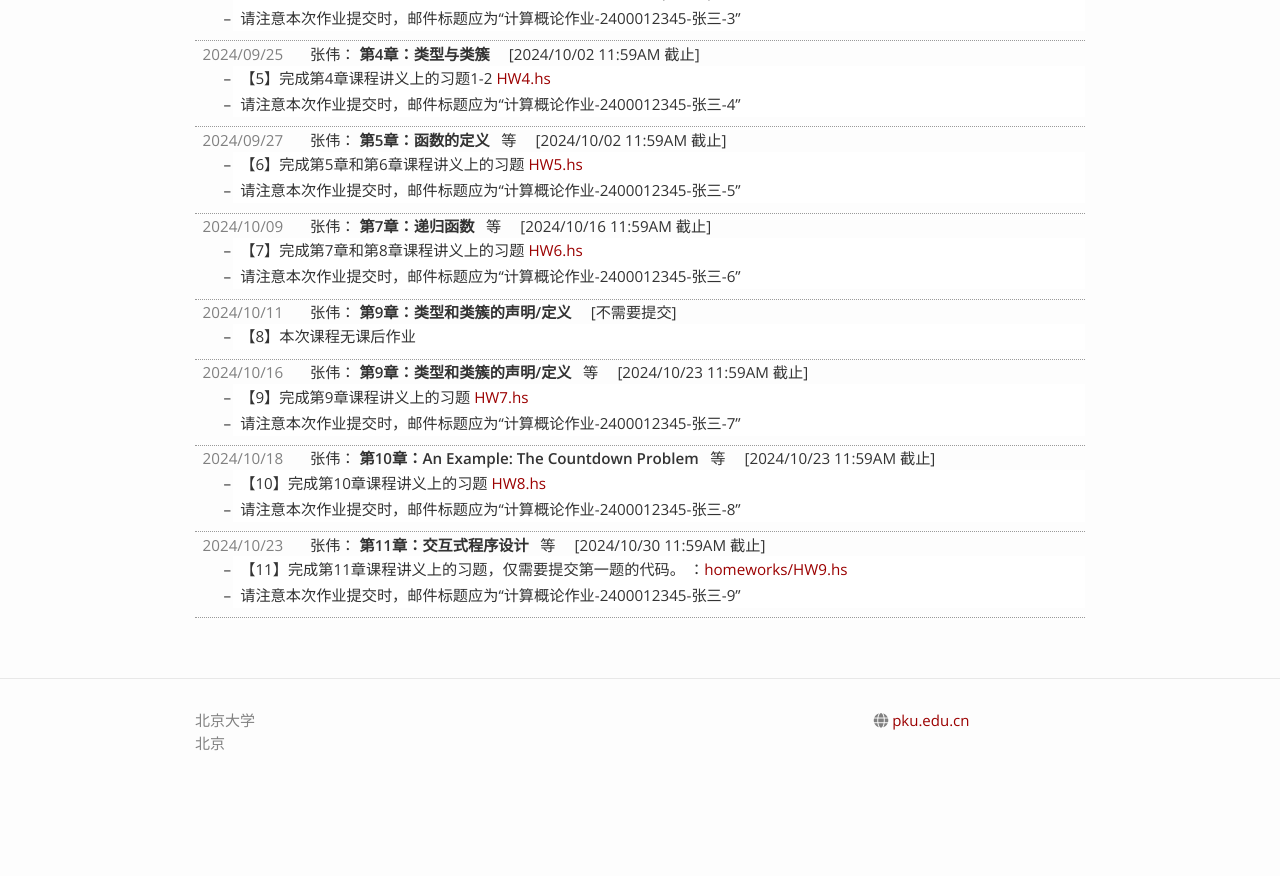
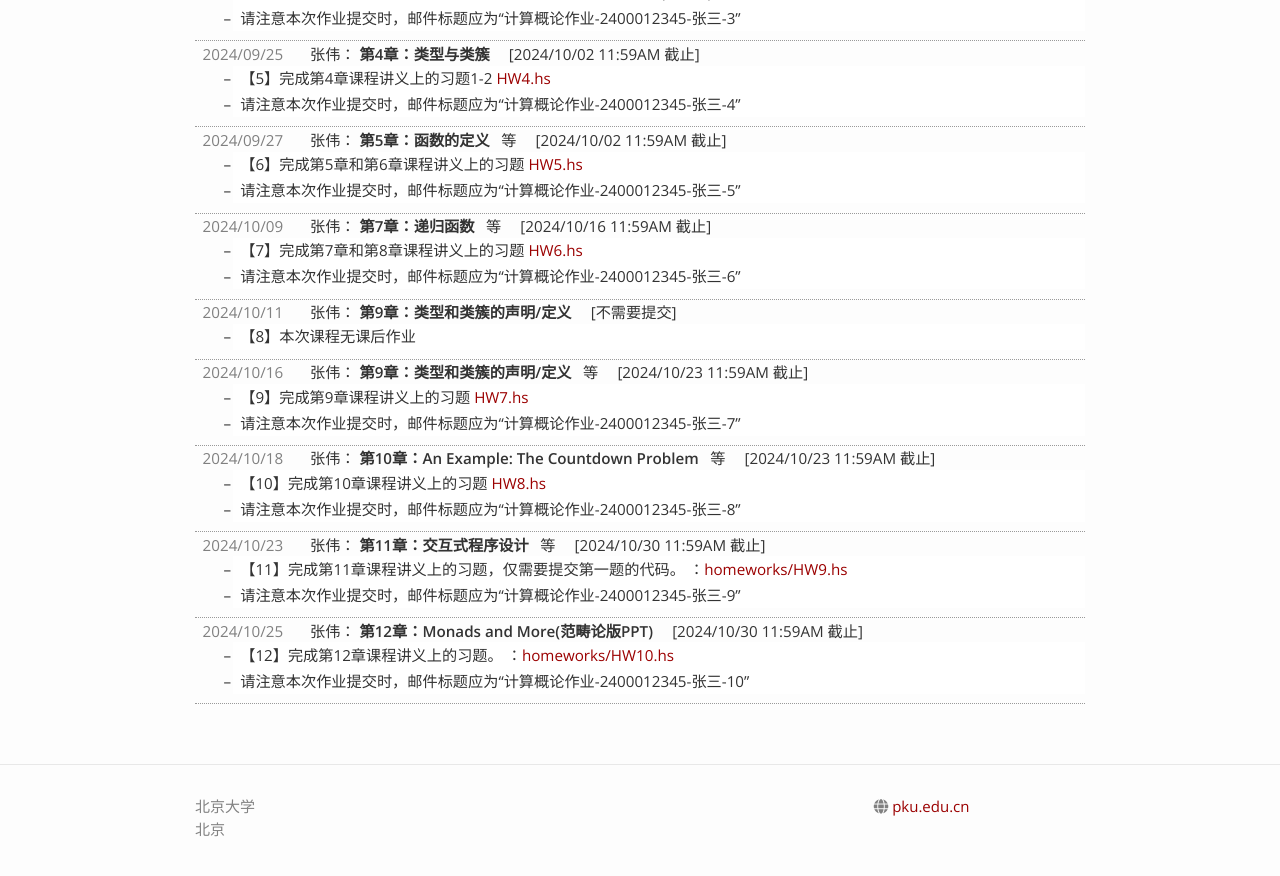
Before and after one commit to zhenjiang888/FP, a Jekyll site: the page built from 2024/assignments.md, in a window 1280 px wide and 900 px high, scrolled down 766 px. Shown: the top 876 px of the window. Built offline with Jekyll 4.4.1, drawn with Linux system fonts in a browser that asks for light colours; nearby versions of some CDN libraries; before the commit the page ends 1580 px from its top, so only the background shows below that.

Commit message:
Updating 2024 Fall ch12

```diff
--- a/_data/_2024.yaml
+++ b/_data/_2024.yaml
@@ -147,4 +147,15 @@ lectures:
       link: homeworks/HW9.hs
     - text: 请注意本次作业提交时，邮件标题应为“计算概论作业-2400012345-张三-9”
     due: 2024/10/30 11:59AM
+- teacher: 张伟
+  date: 2024/10/25
+  slides:
+  - title: "第12章：Monads and More(范畴论版PPT)"
+    link: 第12章 monads and more - CT Version.pdf
+  assignment:
+    descriptions:
+    - text: 【12】完成第12章课程讲义上的习题。
+      link: homeworks/HW10.hs
+    - text: 请注意本次作业提交时，邮件标题应为“计算概论作业-2400012345-张三-10”
+    due: 2024/10/30 11:59AM
 updates: []
```
Also changed, not shown: 2 other files.
